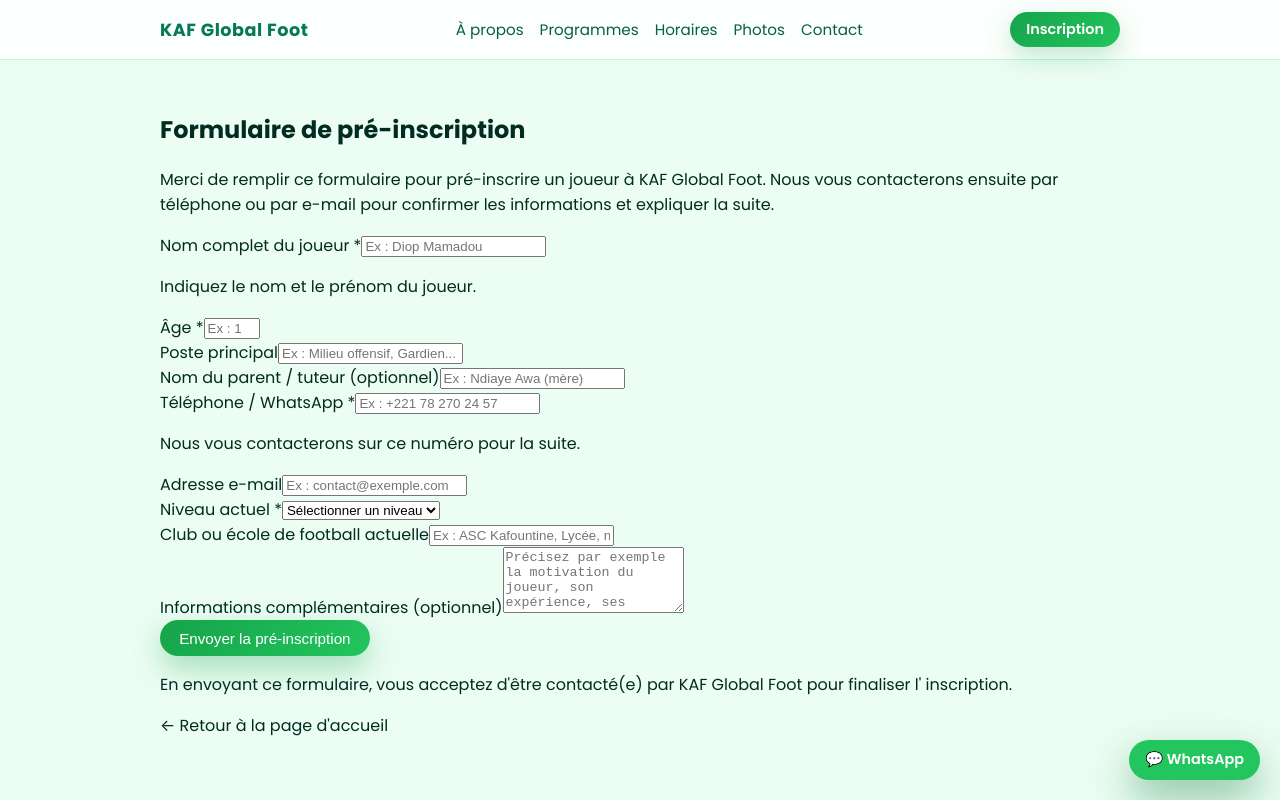
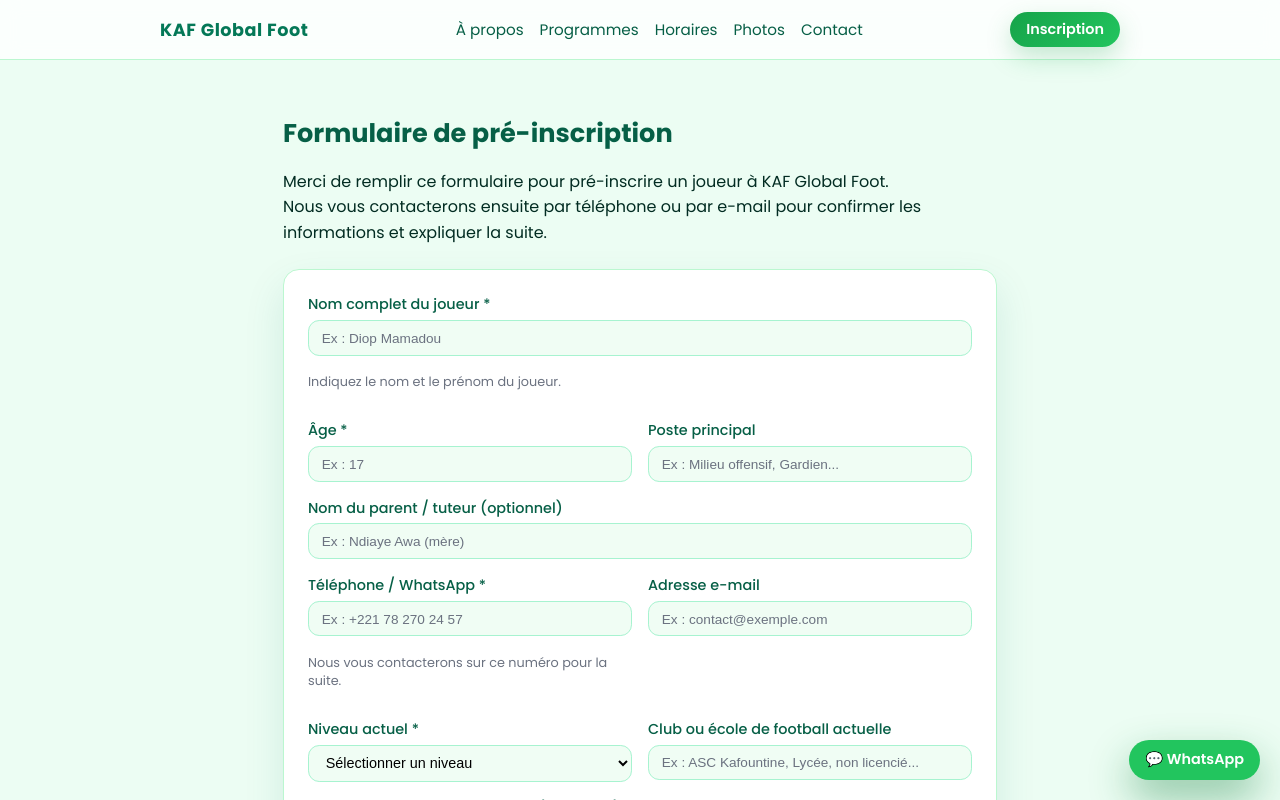
Before and after one commit to meliusmum-sketch/KAF-GLOBAL-FOOT, a Next.js app: page /inscription in a window 1280 px wide. Shown: the top 800 px of the page. Built offline with nearby package versions, Linux system fonts and the light colour scheme.

Commit message:
Update globals.css

```diff
--- a/styles/globals.css
+++ b/styles/globals.css
@@ -383,3 +383,106 @@
     font-size: 1.6rem;
   }
 }
+
+/* === STYLE FORMULAIRE D'INSCRIPTION === */
+
+.form-section {
+  margin-top: 1rem;
+}
+
+.form-section h1 {
+  font-size: 1.6rem;
+  margin-bottom: 0.5rem;
+  color: #065f46;
+}
+
+.form-intro {
+  max-width: 40rem;
+  line-height: 1.6;
+  margin-bottom: 1.5rem;
+}
+
+.form-card {
+  background: #ffffff;
+  border-radius: 1rem;
+  border: 1px solid #bbf7d0;
+  padding: 1.5rem 1.5rem 1.8rem;
+  box-shadow: 0 18px 40px rgba(15, 118, 110, 0.12);
+}
+
+.form-grid {
+  display: flex;
+  flex-direction: column;
+  gap: 1rem;
+}
+
+.form-row {
+  display: grid;
+  grid-template-columns: repeat(auto-fit, minmax(180px, 1fr));
+  gap: 1rem;
+}
+
+.form-field {
+  display: flex;
+  flex-direction: column;
+  gap: 0.3rem;
+}
+
+.form-field label {
+  font-size: 0.9rem;
+  font-weight: 500;
+  color: #065f46;
+}
+
+.form-field input,
+.form-field select,
+.form-field textarea {
+  border-radius: 0.7rem;
+  border: 1px solid #a7f3d0;
+  padding: 0.55rem 0.8rem;
+  font-size: 0.9rem;
+  outline: none;
+  background: #f0fdf4;
+  transition: border-color 0.15s ease, box-shadow 0.15s ease,
+    background 0.15s ease;
+}
+
+.form-field input::placeholder,
+.form-field textarea::placeholder {
+  color: #6b7280;
+  font-size: 0.85rem;
+}
+
+.form-field input:focus,
+.form-field select:focus,
+.form-field textarea:focus {
+  border-color: #16a34a;
+  background: #ecfdf3;
+  box-shadow: 0 0 0 1px #bbf7d0;
+}
+
+.form-help {
+  font-size: 0.8rem;
+  color: #6b7280;
+}
+
+.form-actions {
+  margin-top: 0.8rem;
+  display: flex;
+  flex-direction: column;
+  gap: 0.35rem;
+}
+
+.form-submit {
+  width: fit-content;
+}
+
+.form-small-note {
+  font-size: 0.78rem;
+  color: #64748b;
+}
+
+.form-back-home {
+  margin-top: 1rem;
+  font-size: 0.9rem;
+}
```
